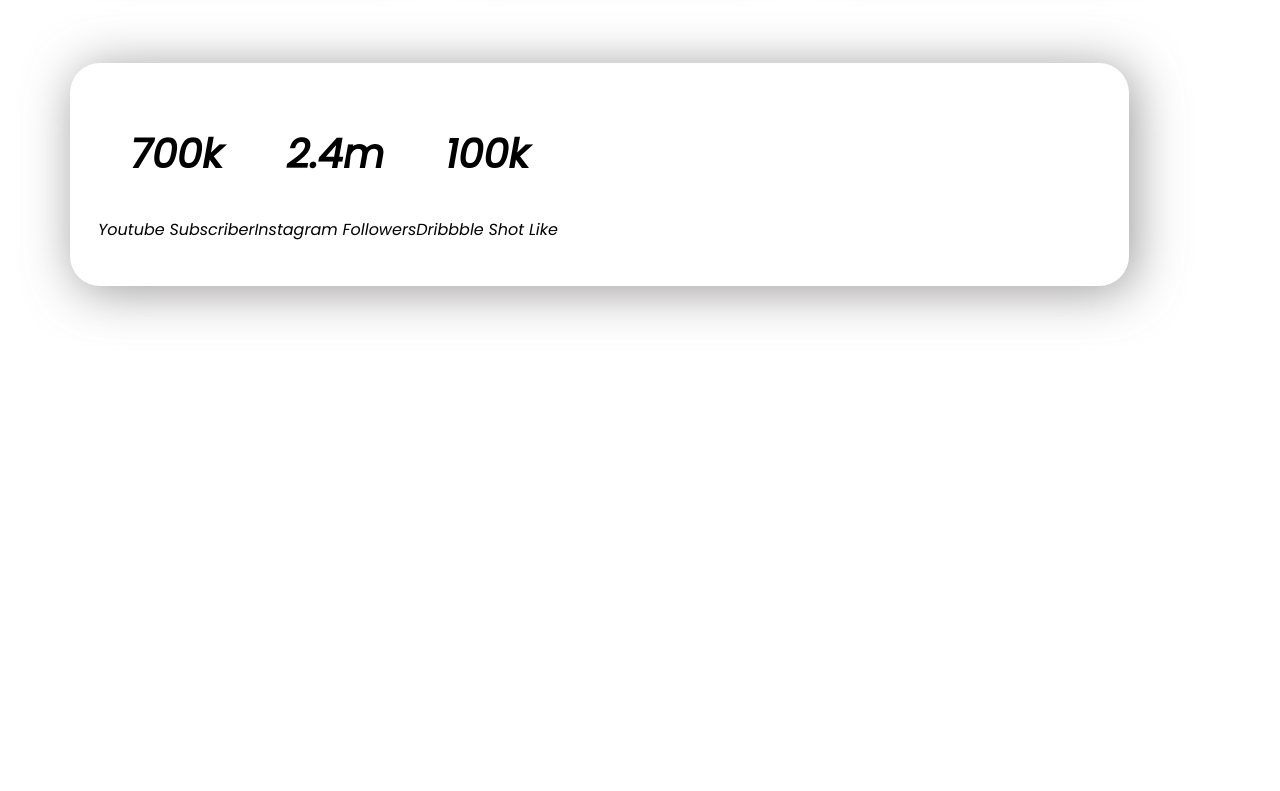
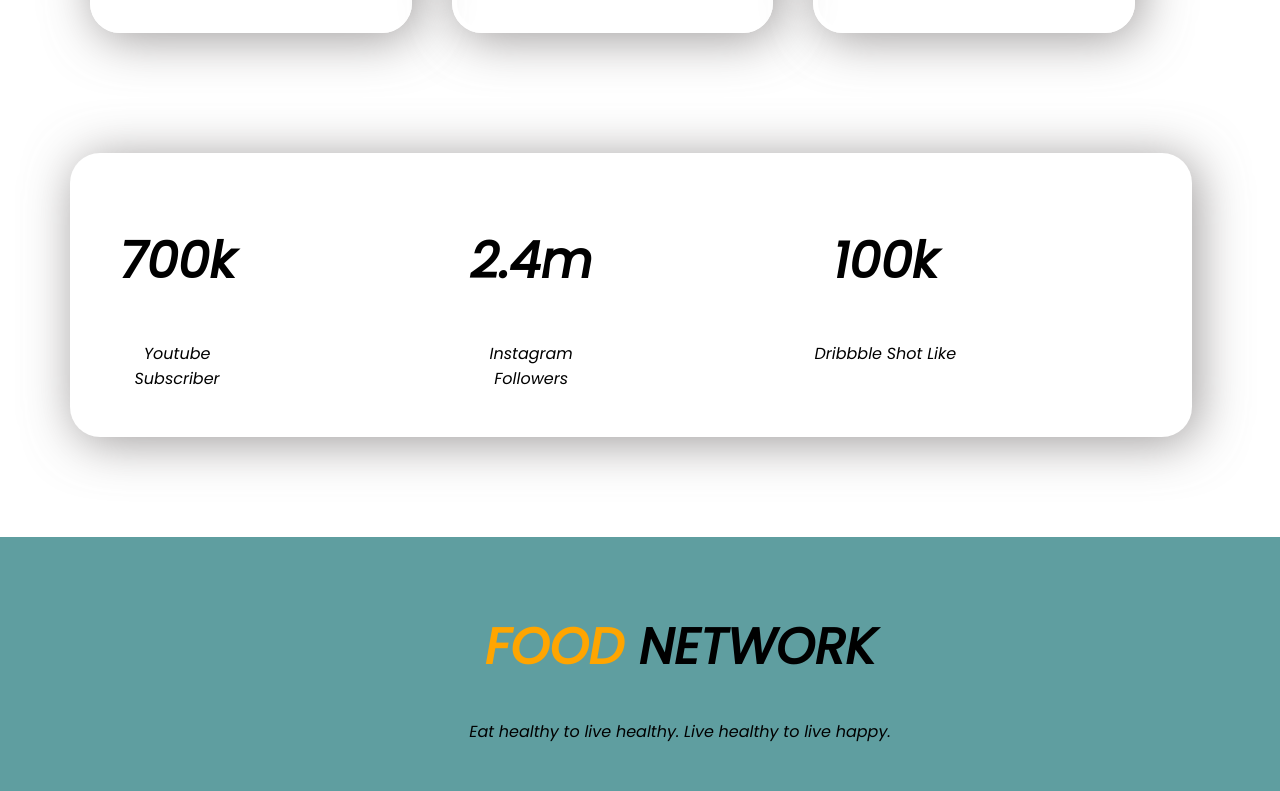
Before and after one commit to sntanju/Food-Network, a plain HTML site: page index.html in a window 1280 px wide. Shown: the part 2009-2800 px from the top of the page. Before the commit the page ends 2395 px from the top, so only its background shows below. Drawn offline with Linux system fonts and the light colour scheme.

Commit message:
third commit

```diff
--- a/index.html
+++ b/index.html
@@ -32,7 +32,7 @@
         <p>I am Sanjida Nasrin Tanju.I am a student.Now I am learning Web Development.Because I want to be a Web Developer. </p>
         <a  class="button-link" target="_blank" href="file:///C:/projects/developer%20portfolio/index.html">Contact Me</a>
         </div>
-    </section>
+    </section>c
     <section>
         <h1 class="text">My Recipes</h1>
         <P class="text">I am Tanju.I can cook various types of food like polaw, korma, biriany,desert etc.Some of my recipes are here </P>
@@ -54,20 +54,23 @@
         </div>
     </div>
     </section >
-    <section class="width2 padding2">
-            <div class="text">
+    <section class="width2 box">
+       <div class="padding2">
             <h1>700k</h1>
             <p>Youtube Subscriber</p>
         </div>
-        <div  class="text">
+        <div  class="padding2">
             <h1>2.4m</h1>
             <p>Instagram Followers</p>
         </div>
-        <div  class="text">
-            <h1  class="text">100k</h1>
+        <div  class="padding2">
+            <h1>100k</h1>
             <p>Dribbble Shot Like</p>
         </div>
     </section>
-
-</body>
-</html>
+    <footer>
+        <h1><span class="color">FOOD</span> NETWORK </h1>
+        <p>Eat healthy to live healthy. Live healthy to live happy.</p>
+    </footer>
+ </body>
+  </html>
--- a/style.css
+++ b/style.css
@@ -6,11 +6,12 @@ body{
     margin: 0px;
 }
 h1{
-    font-size:40px ;
+    font-size:50px ;
 }
 .sec{
     display: flex;
     margin-bottom:50px;
+    margin-left: 40px;
 }
 .half-width{
     width: 50%;
@@ -47,11 +48,22 @@ h1{
     margin: 20px;
     box-shadow:5px 5px 50px rgba(117, 113, 113, 0.719) ;
 }
-.padding2{
-    padding: 28px;
-    padding-right: 20px;
-    border-radius: 30px;
-    width: 79%;
+.box{
     box-shadow:5px 5px 50px rgba(117, 113, 113, 0.719) ;
     text-align: center;
+    border-radius: 30px;
+    width: 83%;
+    padding: 30px;
 }
+.padding2{
+    width: 22%;
+    text-align: center;
+    border-left: 1px;
+    padding-right: 200px;
+}
+footer{
+    text-align: center;
+    background-color: cadetblue;
+    width: 100%;
+    padding: 40px;
+}
```
